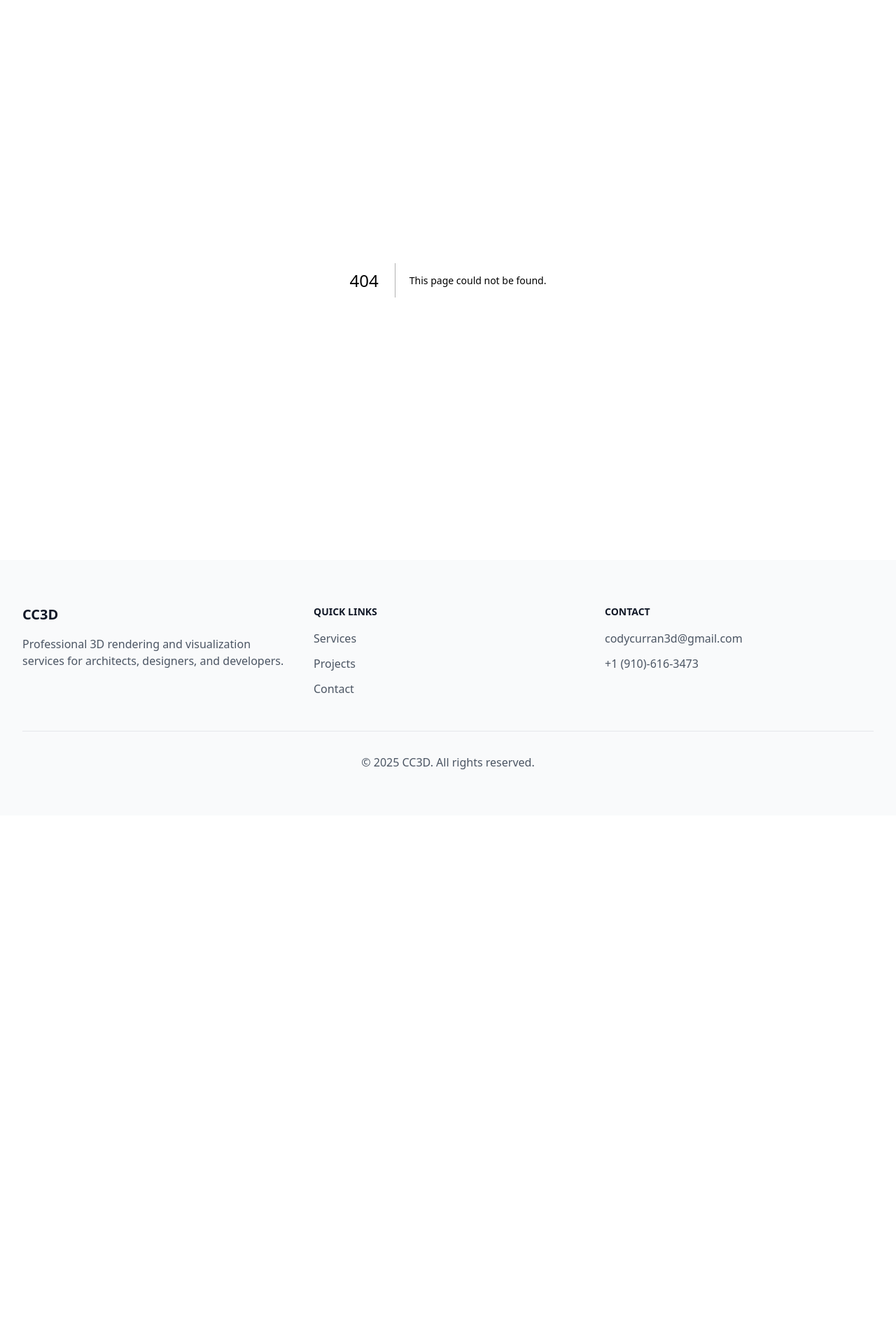
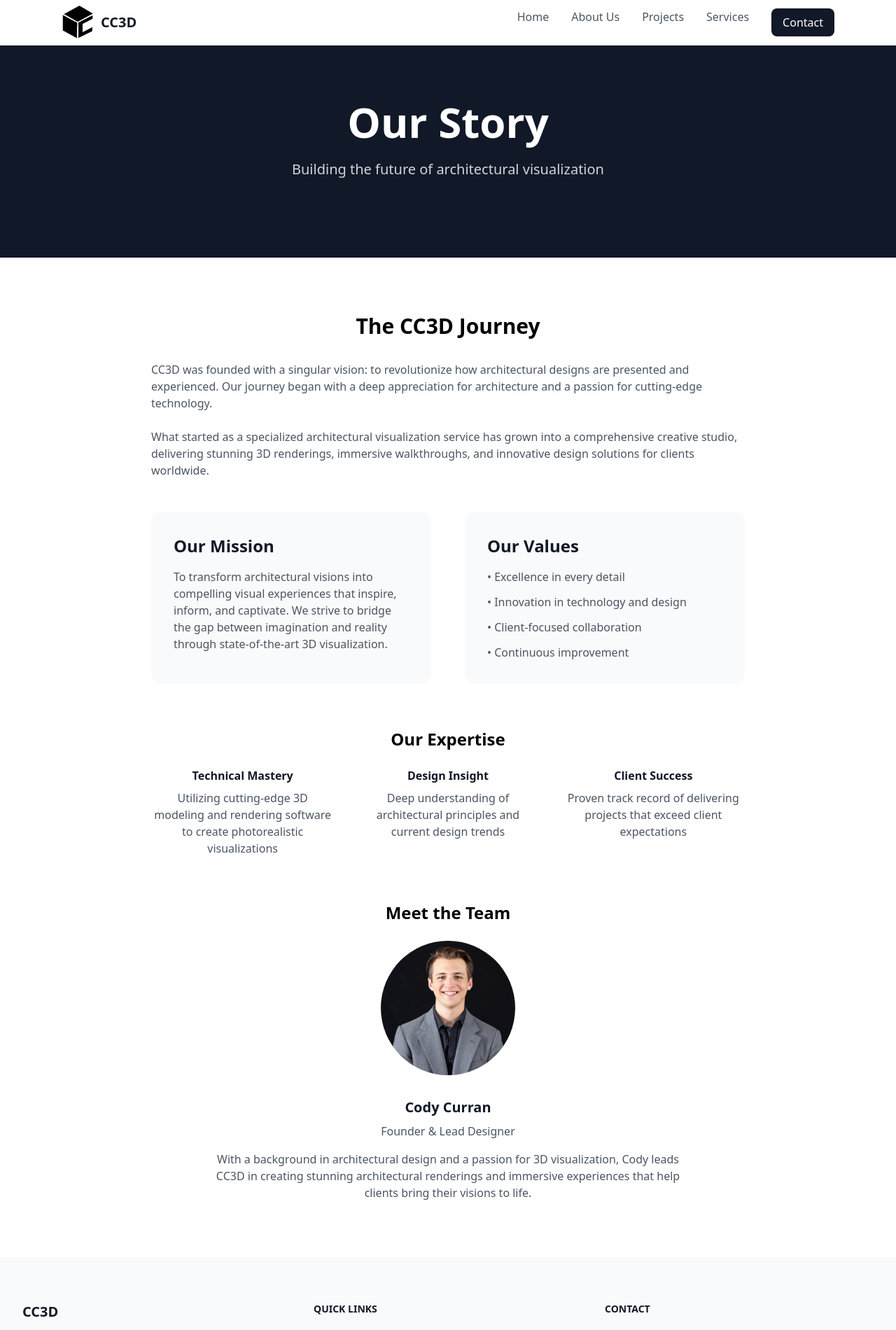
Before and after one commit to haydenhunter-projects/cc3d.website, a Next.js app: page /aboutus in a window 1280 px wide. Before the commit this address had no page. Shown: the top 1900 px of the page at 70% size. Before the commit the page ends 1165 px from the top, so only its background shows below. Built offline with nearby package versions, Linux system fonts and the light colour scheme.

Commit message:
version 0.82 added /aboutus page, fixed link references

```diff
--- /dev/null
+++ b/app/aboutus/page.js
@@ -0,0 +1,114 @@
+import Image from "next/image";
+import Navigation from "../components/Navigation";
+
+export default function AboutUsPage() {
+  return (
+    <>
+      <Navigation />
+      <div className="min-h-screen bg-white pt-16">
+        {/* Hero Section */}
+        <section className="py-20 bg-gray-900 text-white">
+          <div className="max-w-6xl mx-auto px-6">
+            <div className="text-center">
+              <h1 className="text-4xl md:text-6xl font-bold mb-6">Our Story</h1>
+              <p className="text-xl text-gray-300 mb-8 max-w-2xl mx-auto">
+                Building the future of architectural visualization
+              </p>
+            </div>
+          </div>
+        </section>
+
+        {/* Company Story */}
+        <section className="py-20">
+          <div className="max-w-4xl mx-auto px-6">
+            <div className="prose prose-lg mx-auto">
+              <h2 className="text-3xl font-bold mb-8 text-center">The CC3D Journey</h2>
+              <div className="mb-12">
+                <p className="text-gray-600 mb-6">
+                  CC3D was founded with a singular vision: to revolutionize how architectural designs are presented and experienced.
+                  Our journey began with a deep appreciation for architecture and a passion for cutting-edge technology.
+                </p>
+                <p className="text-gray-600 mb-6">
+                  What started as a specialized architectural visualization service has grown into a comprehensive
+                  creative studio, delivering stunning 3D renderings, immersive walkthroughs, and innovative design solutions
+                  for clients worldwide.
+                </p>
+              </div>
+
+              {/* Mission & Values */}
+              <div className="grid md:grid-cols-2 gap-12 mb-16">
+                <div className="bg-gray-50 p-8 rounded-xl">
+                  <h3 className="text-2xl font-bold mb-4 text-gray-900">Our Mission</h3>
+                  <p className="text-gray-600">
+                    To transform architectural visions into compelling visual experiences that inspire,
+                    inform, and captivate. We strive to bridge the gap between imagination and reality
+                    through state-of-the-art 3D visualization.
+                  </p>
+                </div>
+                <div className="bg-gray-50 p-8 rounded-xl">
+                  <h3 className="text-2xl font-bold mb-4 text-gray-900">Our Values</h3>
+                  <ul className="space-y-3 text-gray-600">
+                    <li>• Excellence in every detail</li>
+                    <li>• Innovation in technology and design</li>
+                    <li>• Client-focused collaboration</li>
+                    <li>• Continuous improvement</li>
+                  </ul>
+                </div>
+              </div>
+
+              {/* Expertise Section */}
+              <div className="mb-16">
+                <h3 className="text-2xl font-bold mb-6 text-center">Our Expertise</h3>
+                <div className="grid md:grid-cols-3 gap-8">
+                  {[
+                    {
+                      title: "Technical Mastery",
+                      description: "Utilizing cutting-edge 3D modeling and rendering software to create photorealistic visualizations"
+                    },
+                    {
+                      title: "Design Insight",
+                      description: "Deep understanding of architectural principles and current design trends"
+                    },
+                    {
+                      title: "Client Success",
+                      description: "Proven track record of delivering projects that exceed client expectations"
+                    }
+                  ].map((item, i) => (
+                    <div key={i} className="text-center">
+                      <h4 className="font-semibold text-gray-900 mb-2">{item.title}</h4>
+                      <p className="text-gray-600">{item.description}</p>
+                    </div>
+                  ))}
+                </div>
+              </div>
+
+              {/* Team Section */}
+              <div>
+                <h3 className="text-2xl font-bold mb-6 text-center">Meet the Team</h3>
+                <div className="flex justify-center mb-8">
+                  <div className="relative w-48 h-48 rounded-full overflow-hidden">
+                    <Image
+                      src="/Cody_Curran_Img.PNG"
+                      alt="Cody Curran"
+                      fill
+                      className="object-cover"
+                    />
+                  </div>
+                </div>
+                <div className="text-center">
+                  <h4 className="text-xl font-bold text-gray-900 mb-2">Cody Curran</h4>
+                  <p className="text-gray-600 mb-4">Founder & Lead Designer</p>
+                  <p className="text-gray-600 max-w-2xl mx-auto">
+                    With a background in architectural design and a passion for 3D visualization,
+                    Cody leads CC3D in creating stunning architectural renderings and immersive experiences
+                    that help clients bring their visions to life.
+                  </p>
+                </div>
+              </div>
+            </div>
+          </div>
+        </section>
+      </div>
+    </>
+  );
+}
--- a/app/components/Navigation.js
+++ b/app/components/Navigation.js
@@ -24,12 +24,11 @@ export default function Navigation() {
             <span className="text-xl font-bold text-gray-900">CC3D</span>
           </Link>
           <div className="hidden md:flex space-x-8">
-            {/* Home, About Us, Services, Portfolio, Contact */}
+            {/* Home, About Us, Services, Projects, Contact */}
             <Link href="/#hero" className="text-gray-600 hover:text-gray-900">Home</Link>
-            <Link href="/#about" className="text-gray-600 hover:text-gray-900">About Us</Link>
+            <Link href="/aboutus" className="text-gray-600 hover:text-gray-900">About Us</Link>
             <Link href="/projects" className="text-gray-600 hover:text-gray-900">Projects</Link>
             <Link href="/services" className="text-gray-600 hover:text-gray-900">Services</Link>
-            <Link href="/#portfolio" className="text-gray-600 hover:text-gray-900">Portfolio</Link>
             <Link href="/#contact" className="px-4 py-2 bg-gray-900 text-white rounded-lg hover:bg-gray-800">
               Contact
             </Link>
--- a/app/layout.js
+++ b/app/layout.js
@@ -24,8 +24,9 @@ export default function RootLayout({ children }) {
               <div>
                 <h4 className="text-sm font-semibold text-gray-900 uppercase mb-4">Quick Links</h4>
                 <ul className="space-y-3">
-                  <li><a href="#services" className="text-gray-600 hover:text-gray-900">Services</a></li>
-                  <li><a href="#projects" className="text-gray-600 hover:text-gray-900">Projects</a></li>
+                  <li><a href="/aboutus" className="text-gray-600 hover:text-gray-900">About Us</a></li>
+                  <li><a href="/services" className="text-gray-600 hover:text-gray-900">Services</a></li>
+                  <li><a href="/projects" className="text-gray-600 hover:text-gray-900">Projects</a></li>
                   <li><a href="#contact" className="text-gray-600 hover:text-gray-900">Contact</a></li>
                 </ul>
               </div>
--- a/app/page.js
+++ b/app/page.js
@@ -78,7 +78,7 @@ export default function Home() {
         </section>
 
         {/* Featured Projects */}
-        <section id="portfolio" className="py-20">
+        <section id="projects" className="py-20">
           <div className="max-w-6xl mx-auto px-6">
             <h2 className="text-3xl font-bold text-center mb-12">Featured Projects</h2>
             <div className="grid grid-cols-1 md:grid-cols-2 lg:grid-cols-3 gap-8">
@@ -118,6 +118,14 @@ export default function Home() {
                 </Link>
               ))}
             </div>
+            <div className="text-center mt-12">
+              <Link
+                href="/projects"
+                className="inline-block px-6 py-3 bg-gray-900 text-white rounded-lg hover:bg-gray-800 transition-colors"
+              >
+                View All Projects
+              </Link>
+            </div>
           </div>
         </section>
 
```
